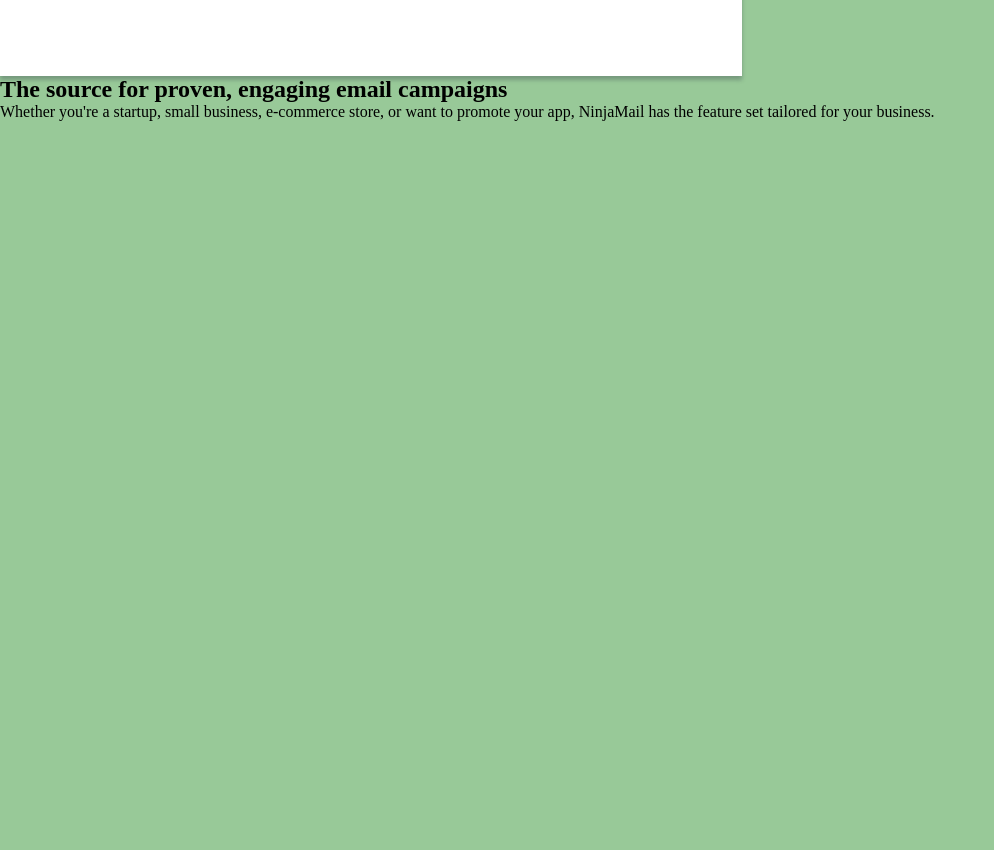
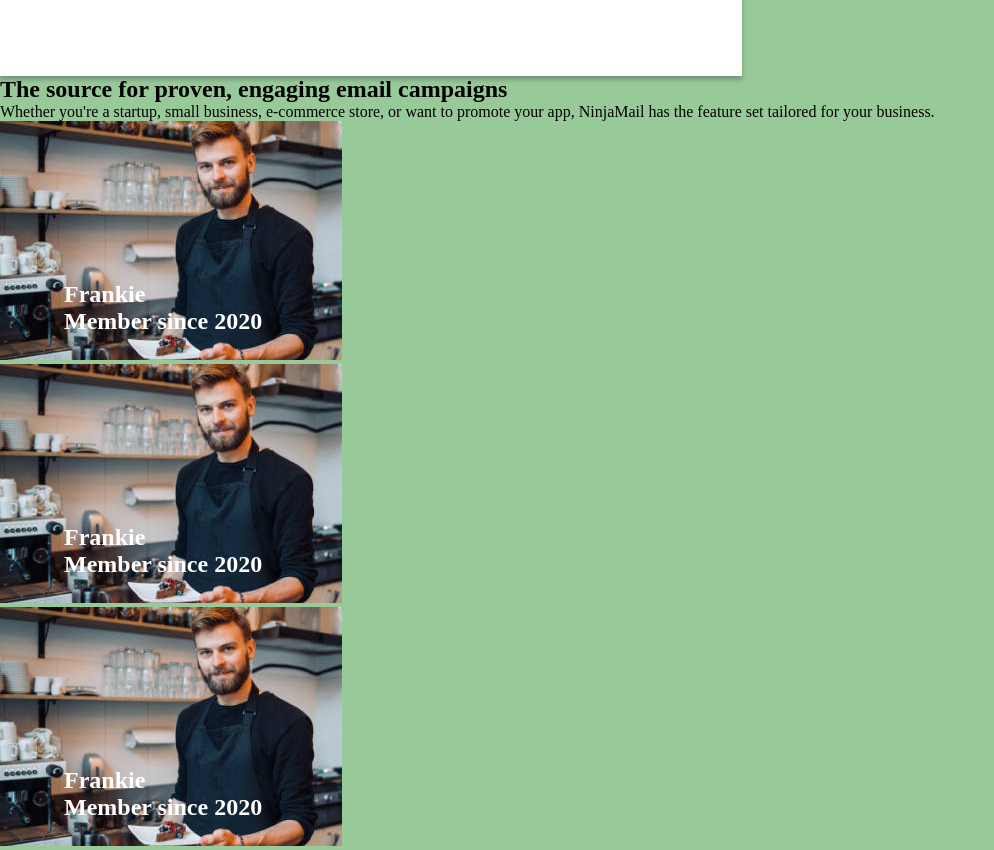
Before and after one commit to matheush9/ninja-mail-page, a Next.js app: page / in a window 1280 px wide. Shown: the part 1685-2535 px from the top of the page, without its empty margins (0-994 px from the left). Before the commit the page ends 1806 px from the top, so only its background shows below. Built offline with nearby package versions, Linux system fonts and the light colour scheme.

Commit message:
feat: added member component

```diff
--- /dev/null
+++ b/src/components/Member/index.jsx
@@ -0,0 +1,14 @@
+/* eslint-disable @next/next/no-img-element */
+import styles from "./member.module.scss";
+
+export default function Member(props) {
+  return (
+    <div className={styles.component}>
+      <img src={props.srcImage} alt="" />
+      <div className={styles.text}>
+        <p>{props.nome}</p>
+        <p>Member since {props.since}</p>
+      </div>
+    </div>
+  );
+}
--- /dev/null
+++ b/src/components/Member/member.module.scss
@@ -0,0 +1,13 @@
+@import "/src/styles/cores.scss";
+
+.component {
+  position: relative;
+  .text {
+    position: absolute;
+    color: white;
+    top: 20vh;
+    left: 5vw;
+    font-weight: bold;
+    font-size: 1.5rem;
+  }
+}
--- a/src/pages/index.js
+++ b/src/pages/index.js
@@ -5,6 +5,7 @@
 import GetStarted from "../components/GetStarted";
 import Hero from "../components/Hero";
 import LearnHow from "../components/LearnHow";
+import Member from "../components/Member";
 import Navbar from "../components/Navbar";
 import PhotoBox from "../components/PhotoBox";
 import TheSource from "../components/TheSource";
@@ -33,6 +34,21 @@
         }
       />
       <TheSource />
+      <Member
+        srcImage={"/images/frankie.jpg"}
+        nome={"Frankie"}
+        since={"2020"}
+      />
+      <Member
+        srcImage={"/images/frankie.jpg"}
+        nome={"Frankie"}
+        since={"2020"}
+      />{" "}
+      <Member
+        srcImage={"/images/frankie.jpg"}
+        nome={"Frankie"}
+        since={"2020"}
+      />
       <LearnHow />
       <AllThe />
       <GetStarted />
```
